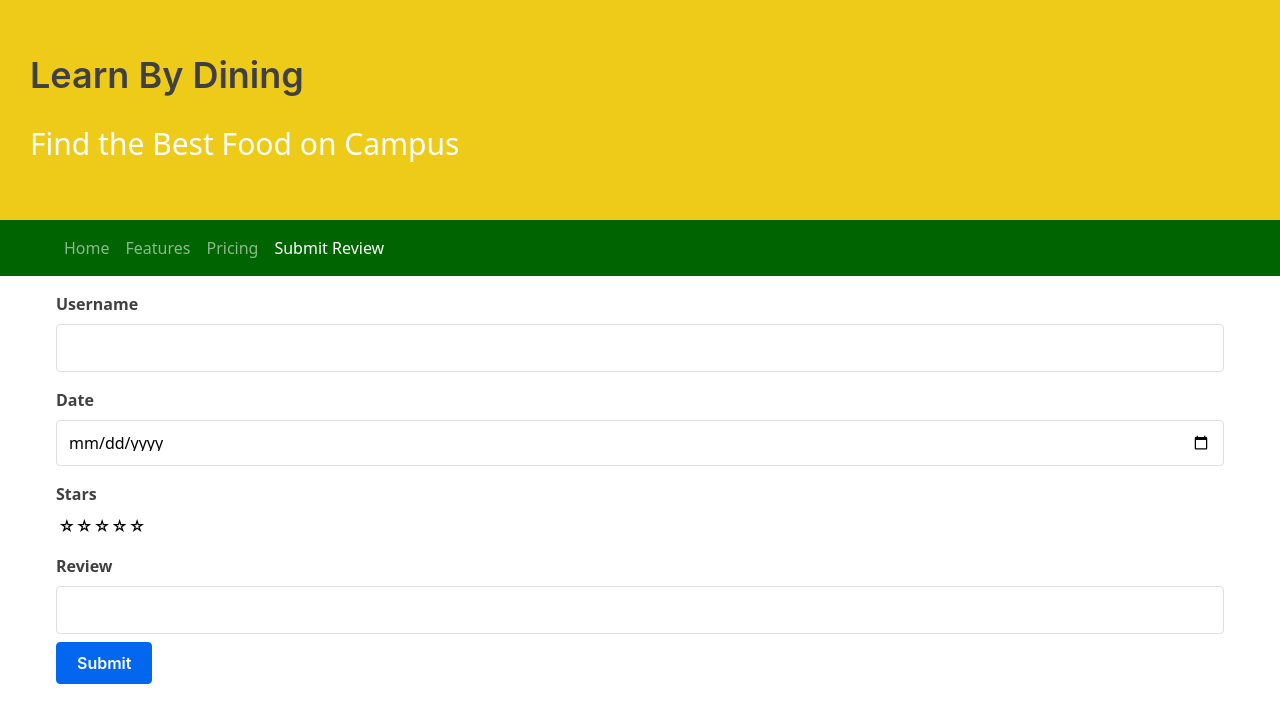
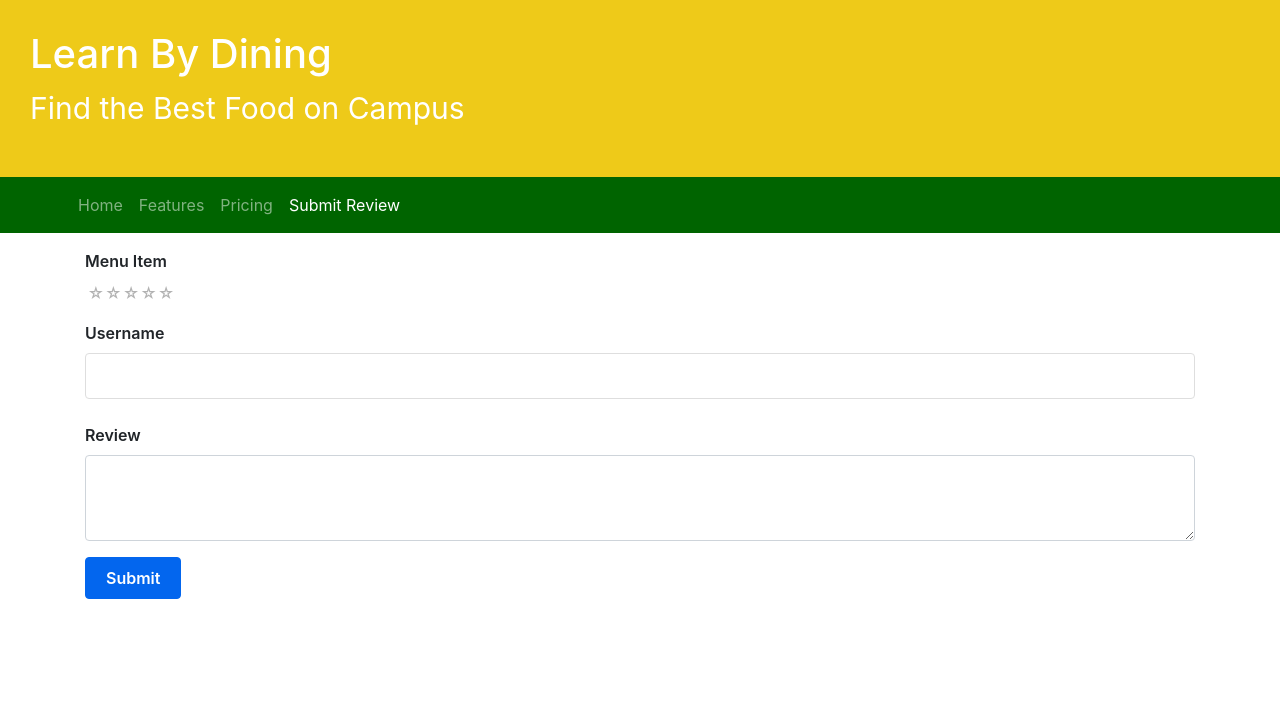
Before and after one commit to domdavidson251/307, a React (Create React App) app in the folder frontend/: page /submit-review in a window 1280 px wide. Shown: the top 722 px of the page. Built offline with nearby package versions, Linux system fonts and the light colour scheme.

Commit message:
better form page

```diff
--- a/frontend/src/Form.js
+++ b/frontend/src/Form.js
@@ -1,14 +1,15 @@
 import React, {useState} from 'react';
+import 'bootstrap/dist/css/bootstrap.min.css';
 
 function Form(props){
     const[review, setReview] = useState(
         {
             username: '',
             date: '',
-            stars: 0,
+            stars: '0',
             upvotes: 0,
             downvotes: 0,
-            review: ''
+            description: ''
         }
     );
 
@@ -22,7 +23,7 @@ function Form(props){
                     stars: review['stars'],
                     upvotes: review['upvotes'],
                     downvotes: review['downvotes'],
-                    review: review['review']
+                    description: review['review']
                 }
             );
         else if(name === "date")
@@ -33,10 +34,10 @@ function Form(props){
                     stars: review['stars'],
                     upvotes: review['upvotes'],
                     downvotes: review['downvotes'],
-                    review: review['review']
+                    description: review['review']
                 }
             );
-        else if(name === "stars")
+        else if(name === "star")
             setReview(
                 {
                     username: review['username'],
@@ -44,10 +45,10 @@ function Form(props){
                     stars: value,
                     upvotes: review['upvotes'],
                     downvotes: review['downvotes'],
-                    review: review['review']
+                    description: review['review']
                 }
             );
-        else
+        else if(name === 'review')
             setReview(
                 {
                     username: review['username'],
@@ -55,7 +56,7 @@ function Form(props){
                     stars: review['stars'],
                     upvotes: review['upvotes'],
                     downvotes: review['downvotes'],
-                    review: value
+                    description: value
                 }
             );
     }
@@ -67,54 +68,48 @@ function Form(props){
 
     return (
         <form>
-            <label htmlFor="Username">Username</label>
-            <input
-                type="text"
-                name="Username"
-                id="Username"
-                value={review.username}
-                onChange={handleChange} />
-            <label htmlFor="Date">Date</label>
-            <input
-                type="date"
-                name="Date"
-                id="Date"
-                value={review.date}
-                onChange={handleChange} />
-            <label htmlFor="Stars">Stars</label>
-            {/*<input
-                type="number"
-                name="Stars"
-                id="Stars"
-                value={review.stars}
-    onChange={handleChange} />*/}
+            <link rel="stylesheet" href="https://cdn.jsdelivr.net/npm/bootstrap@4.0.0/dist/css/bootstrap.min.css" integrity="sha384-Gn5384xqQ1aoWXA+058RXPxPg6fy4IWvTNh0E263XmFcJlSAwiGgFAW/dAiS6JXm" crossorigin="anonymous" />
+
+            <label htmlFor="Menu Item">Menu Item</label>
+
             <div class="txt-center">
-
                 <form>
                     <div class="rating">
-                        <input id="star5" name="star" type="radio" value="5" class="radio-btn hide" />
+                        <input id="star5" name="star" type="radio" value="5" class="radio-btn hide" onChange={handleChange}/>
                         <label for="star5">☆</label>
-                        <input id="star4" name="star" type="radio" value="4" class="radio-btn hide" />
+                        <input id="star4" name="star" type="radio" value="4" class="radio-btn hide" onChange={handleChange}/>
                         <label for="star4">☆</label>
-                        <input id="star3" name="star" type="radio" value="3" class="radio-btn hide" />
+                        <input id="star3" name="star" type="radio" value="3" class="radio-btn hide" onChange={handleChange}/>
                         <label for="star3">☆</label>
-                        <input id="star2" name="star" type="radio" value="2" class="radio-btn hide" />
+                        <input id="star2" name="star" type="radio" value="2" class="radio-btn hide" onChange={handleChange}/>
                         <label for="star2">☆</label>
-                        <input id="star1" name="star" type="radio" value="1" class="radio-btn hide" />
+                        <input id="star1" name="star" type="radio" value="1" class="radio-btn hide" onChange={handleChange}/>
                         <label for="star1">☆</label>
                         <div class="clear"></div>
                     </div>
                 </form>
             </div>
 
-            <label htmlFor="Review">Review</label>
+            <label htmlFor="username">Username</label>
             <input
                 type="text"
-                name="Review"
-                id="Review"
-                value={review.review}
+                name="username"
+                id="username"
+                value={review.username}
                 onChange={handleChange} />
+
+            <div class="form-group">
+                <label for="exampleFormControlTextarea1">Review</label>
+                <textarea
+                    class="form-control"
+                    type="text"
+                    name="review"
+                    id="review"
+                    rows="3"
+                    onChange={handleChange}></textarea>
+            </div>
             <input type="button" value="Submit" onClick={submitForm} />
+
         </form>
     );
 }
--- a/frontend/src/assets/css/style.css
+++ b/frontend/src/assets/css/style.css
@@ -38,7 +38,7 @@
     position: relative;
     width: 1.1em;
     cursor: pointer;
-    color: #000;
+    color: rgba(0, 0, 0, 0.303);
 }
 
 .rating > label:hover,
```
